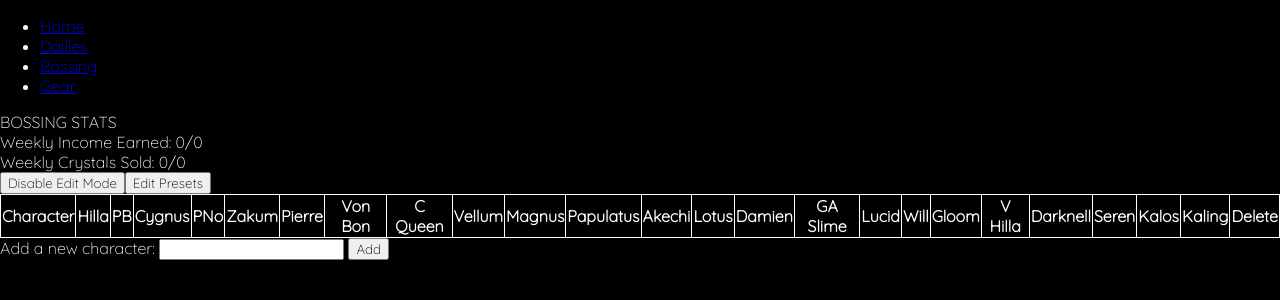
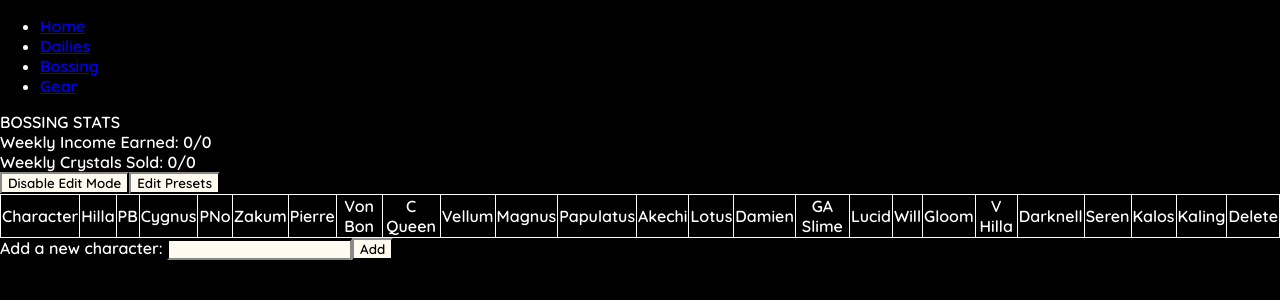
Before and after one commit to Sorbies/maplestoryapp, a React (Create React App) app: page /bossing in a window 1280 px wide. Both pictures are taken after a click on the button "Enable Edit Mode". Shown: the top 300 px of the page. Built offline with nearby package versions, Linux system fonts and the light colour scheme.

Commit message:
button css adjustments

```diff
--- a/src/index.css
+++ b/src/index.css
@@ -1,4 +1,4 @@
-@import url('https://fonts.googleapis.com/css2?family=Quicksand:wght@300&display=swap');
+@import url('https://fonts.googleapis.com/css2?family=Quicksand:wght@600&display=swap');
 
 body {
   margin: 0;
--- a/src/pages/bossing/mode controls/presentational/ModeControlP.js
+++ b/src/pages/bossing/mode controls/presentational/ModeControlP.js
@@ -1,17 +1,19 @@
 import { useContext } from "react";
 import { statesContext } from "../../Bossing";
+import styles from "../../table/table components/style/buttons.module.css";
 
 function ModeControlP(props) {
     const { editMode, presetMode } = useContext(statesContext);
+    const style = styles.normal;
 
     return (
         <>
             {/* Edit button */}
-            <button onClick={() => props.toggleEditing()}>
+            <button className={style} onClick={() => props.toggleEditing()}>
                 {editMode ? "Disable Edit Mode" : "Enable Edit Mode"}
             </button>
             {/* Preset button */}
-            <button onClick={() => props.togglePreset()}>
+            <button className={style} onClick={() => props.togglePreset()}>
                 {presetMode ? "Return to Character Sheet" : "Edit Presets"}
             </button>
         </>
--- a/src/pages/bossing/table/table components/container/ChangeProgressC.js
+++ b/src/pages/bossing/table/table components/container/ChangeProgressC.js
@@ -1,10 +1,31 @@
-import { useContext } from "react"; //hooks
+import { useState, useEffect, useContext } from "react"; //hooks
 import { statesContext } from "../../../Bossing"; //states
 import ChangeProgressP from "../presentational/ChangeProgressP"; //css
+import styles from "../style/buttons.module.css";
 
 function ChangeProgressC(props) {
     //states
-    const { charProgress, setCharProgress } = useContext(statesContext);
+    const { charProgress, setCharProgress, charDifficulties, presetMode } = useContext(statesContext);
+    const [style, setStyle] = useState(styles.btn);
+    const [buttonText, setButtonText] = useState("Default");
+
+    //variables
+    const isDone = charProgress[props.charIndex][props.bossIndex];
+
+    //hooks
+    //this effect hook determines what styling and text the progress button should display
+    useEffect(() => {
+        let newStyle = styles.btn + " ";
+        if (charDifficulties[props.charIndex][props.bossIndex] === 1) {
+            newStyle += styles.disabled;
+            setStyle(newStyle);
+            setButtonText("Disabled");
+        } else {
+            newStyle += isDone ? styles.clear : styles.notDone;
+            setStyle(newStyle);
+            setButtonText(isDone ? "Clear" : "Not Done");
+        }
+    }, [charProgress, charDifficulties, presetMode, isDone]);
 
     //functions
     //This function will allow updating the clear status of the character's bosses.
@@ -15,8 +36,9 @@ function ChangeProgressC(props) {
     }
 
     return (
-        <ChangeProgressP charIndex={props.charIndex} bossIndex={props.bossIndex} handleCharProgress={handleCharProgress}
-                         isDone={charProgress[props.charIndex][props.bossIndex]}/>
+        <ChangeProgressP charIndex={props.charIndex} bossIndex={props.bossIndex}
+            handleCharProgress={handleCharProgress}
+            style={style} buttonText={buttonText}/>
     );
 }
 
--- a/src/pages/bossing/table/table components/presentational/AddCharP.js
+++ b/src/pages/bossing/table/table components/presentational/AddCharP.js
@@ -1,7 +1,12 @@
+import styles from "../style/buttons.module.css";
+
 function AddCharP(props) {
+    const style = styles.normal;
+
     return (
         <>
-            Add a new character: <input type="text" value={props.newChar} onChange={props.handleNewChar} /> <button onClick={props.addNewChar}>Add</button>
+            Add a new character: <input type="text" className={style} value={props.newChar} onChange={props.handleNewChar} />
+            <button onClick={props.addNewChar} className={style}>Add</button>
         </>
     )
 }
--- a/src/pages/bossing/table/table components/presentational/ChangeDifficultyP.js
+++ b/src/pages/bossing/table/table components/presentational/ChangeDifficultyP.js
@@ -1,7 +1,11 @@
+import styles from "../style/buttons.module.css";
+
 function ChangeDifficultyP(props) {
+    const style = styles.normal;
+
     return (
         <button type="button" key={"c" + props.charIndex + "b" + props.bossIndex + "d" + props.difficulty}
-            className="difficulty" id={"c" + props.charIndex + "b" + props.bossIndex + "d" + props.difficulty}
+            className={style} id={"c" + props.charIndex + "b" + props.bossIndex + "d" + props.difficulty}
             onClick={() => { props.handleDifficulty(props.difficulty, props.charIndex, props.bossIndex) }}>
             {props.symbol}
         </button>
--- a/src/pages/bossing/table/table components/presentational/ChangeProgressP.js
+++ b/src/pages/bossing/table/table components/presentational/ChangeProgressP.js
@@ -1,34 +1,11 @@
-import { useState, useEffect, useContext } from "react";
-import { statesContext } from "../../../Bossing";
-import styles from "../style/ChangeProgressP.module.css";
-
 function ChangeProgressP(props) {
-    const { charProgress, charDifficulties, presetMode } = useContext(statesContext);
-    const [style, setStyle] = useState(styles.btn);
-    const [buttonText, setButtonText] = useState("Default");
-
     //variables
     const id = "c" + props.charIndex + "b" + props.bossIndex + "button";
 
-    //TODO: this effect does happen after disabling presetMode. but still, the style doesn't change. why?
-    useEffect(() => {
-            let newStyle = styles.btn + " ";
-            if (charDifficulties[props.charIndex][props.bossIndex] === 1) {
-                newStyle += styles.disabled;
-                setStyle(newStyle);
-                setButtonText("Disabled");
-            } else {
-                newStyle += props.isDone ? styles.clear : styles.notDone;
-                setStyle(newStyle);
-                setButtonText(props.isDone ? "Clear" : "Not Done");
-            }
-    }, [charProgress, charDifficulties, presetMode, props.isDone]);
-
-
     return (
-        <button type="button" key={id} id={id} className={style}
+        <button type="button" key={id} id={id} className={props.style}
             onClick={() => props.handleCharProgress(props.charIndex, props.bossIndex)}>
-            {buttonText}
+            {props.buttonText}
         </button>
     );
 }
--- a/src/pages/bossing/table/table components/presentational/DeleteCharP.js
+++ b/src/pages/bossing/table/table components/presentational/DeleteCharP.js
@@ -1,6 +1,10 @@
+import styles from "../style/buttons.module.css";
+
 function DeleteCharP(props) {
+    const style = styles.btn + " " + styles.normal;
+
     return (
-        <button type="button" onClick={() => props.deleteChar(props.charIndex)}>
+        <button type="button" className={style} onClick={() => props.deleteChar(props.charIndex)}>
             Delete
         </button>
     );
--- a/src/pages/bossing/table/table components/presentational/SwapPositionP.js
+++ b/src/pages/bossing/table/table components/presentational/SwapPositionP.js
@@ -1,8 +1,12 @@
+import styles from "../style/buttons.module.css";
+
 function SwapPositionP(props) {
+    const style = styles.normal;
+
     return (
         <>
-            <button id={"c" + props.charIndex + "swapup"} onClick={() => props.swapUp(props.charIndex)}>˄</button>
-            <button id={"c" + props.charIndex + "swapdown"} onClick={() => props.swapDown(props.charIndex)}>˅</button>
+            <button id={"c" + props.charIndex + "swapup"}   className={style} onClick={() => props.swapUp(props.charIndex)}>˄</button>
+            <button id={"c" + props.charIndex + "swapdown"} className={style} onClick={() => props.swapDown(props.charIndex)}>˅</button>
         </>
     );
 }
--- a/src/pages/bossing/table/table components/style/ChangeProgressP.module.css
+++ b/src/pages/bossing/table/table components/style/buttons.module.css
@@ -1,21 +1,28 @@
-@import url('https://fonts.googleapis.com/css2?family=Quicksand:wght@300&display=swap');
-
 .btn {
     width: 100%;
     height: 100%;
 }
 
+.normal {
+    background-color: floralwhite;
+    border-color: rgb(53, 53, 53);
+    color: black;
+}
+
 .clear {
     background-color: lightgreen;
     border-color: seagreen;
+    color: rgb(23, 68, 42);
 }
 
 .notDone {
     background-color: lightcoral;
     border-color: darkred;
+    color: rgb(66, 1, 1);
 }
 
 .disabled {
     background-color: darkgray;
     border-color: dimgray;
+    color: dimgray;
 }
```
Also changed, not shown: devlog.txt.
